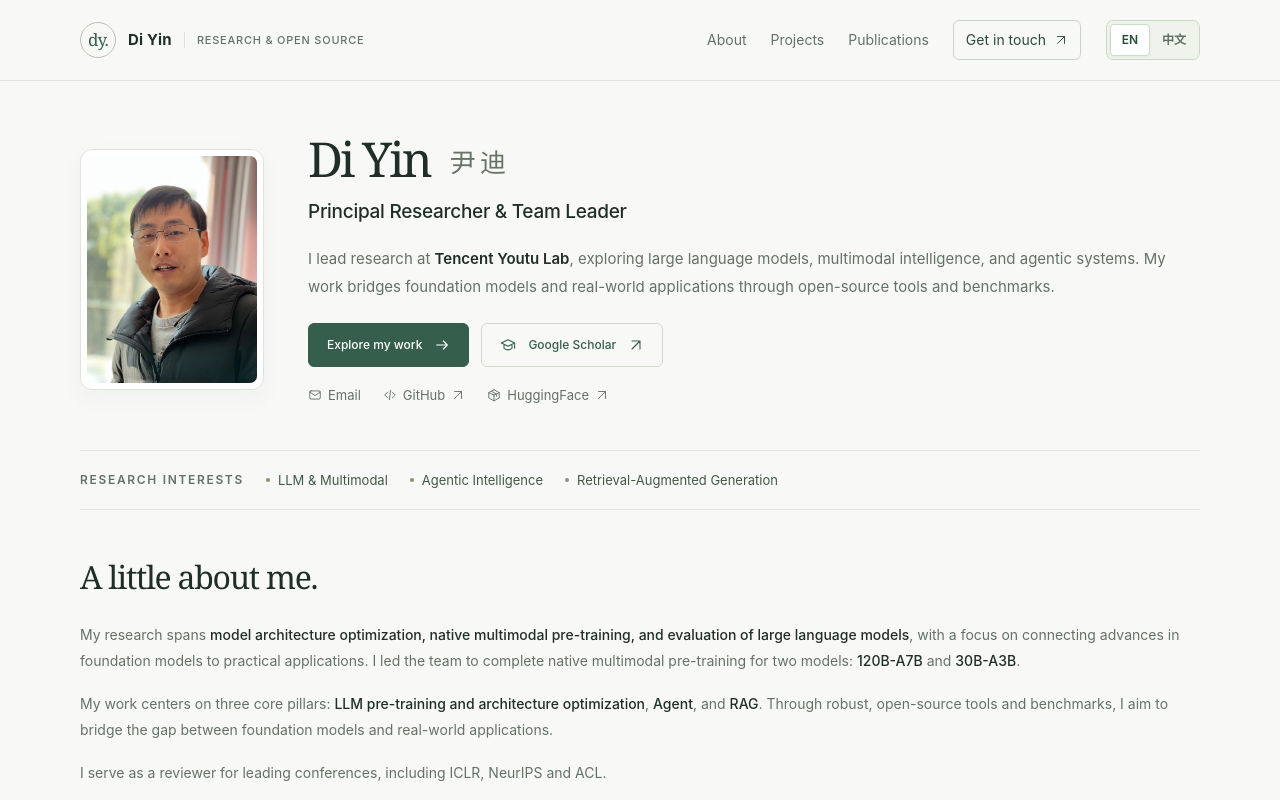
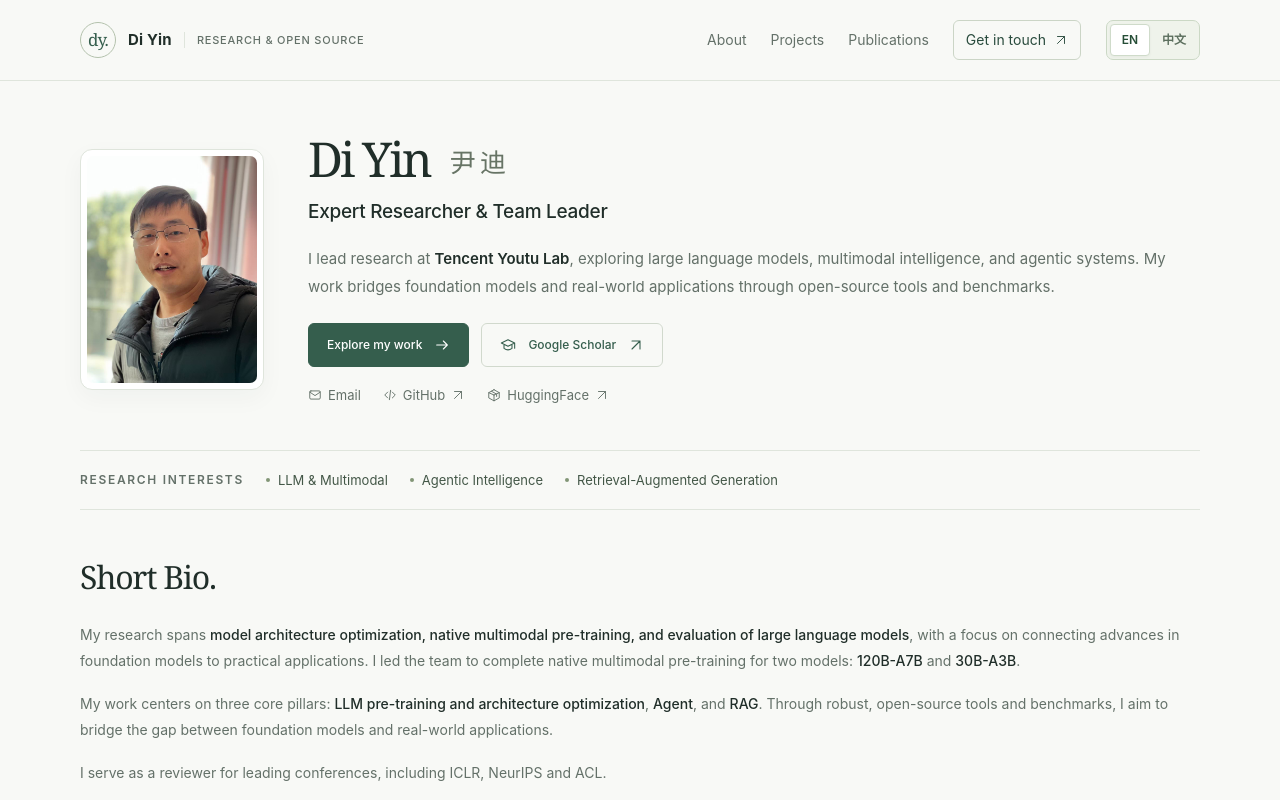
Before and after one commit to endymecy/endymecy.github.io, a plain HTML site: page index.html in a window 1280 px wide. Shown: the top 800 px of the page. Drawn offline with Linux system fonts and the light colour scheme.

Commit message:
Update index.html

```diff
--- a/index.html
+++ b/index.html
@@ -354,7 +354,7 @@
       <div class="hero-copy">
         <div class="hero-identity">
           <h1 id="hero-name">Di Yin<span class="chinese-name" lang="zh-CN">尹迪</span></h1>
-          <p class="role">Principal Researcher & Team Leader</p>
+          <p class="role">Expert Researcher & Team Leader</p>
         </div>
         <p class="hero-description">I lead research at <strong>Tencent Youtu Lab</strong>, exploring large language models, multimodal intelligence, and agentic systems. My work bridges foundation models and real-world applications through open-source tools and benchmarks.</p>
         <div class="hero-actions">
@@ -374,7 +374,7 @@
     </div>
     <section id="about" class="section about-layout" aria-labelledby="about-title">
       <div>
-        <h2 id="about-title">A little about me.</h2>
+        <h2 id="about-title">Short Bio.</h2>
       </div>
       <div class="about-content">
         <p>My research spans <strong>model architecture optimization, native multimodal pre-training, and evaluation of large language models</strong>, with a focus on connecting advances in foundation models to practical applications. I led the team to complete native multimodal pre-training for two models: <strong>120B-A7B</strong> and <strong>30B-A3B</strong>.</p>
```
